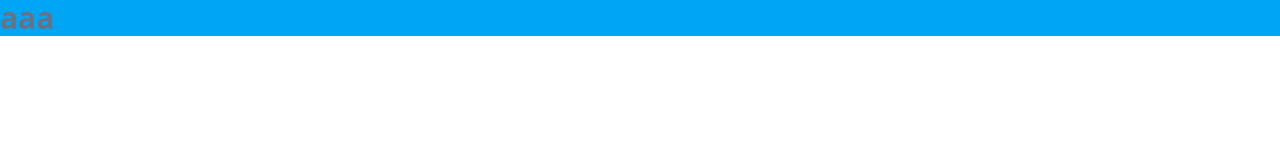
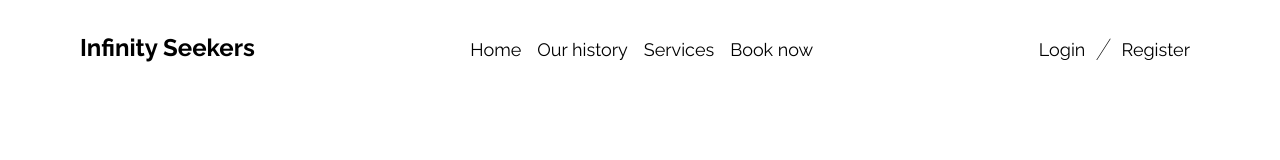
Before and after one commit to ram7567891987/Star-Wars-Website, a website: page index.html in a window 1280 px wide. Drawn offline with Linux system fonts and the light colour scheme.

Commit message:
Fix problems with Tailwind CSS and add header section

```diff
--- a/assets/css/input.css
+++ b/assets/css/input.css
@@ -11,3 +11,7 @@
         margin: 0;
     }
 }
+
+@theme {
+    --font-raleway: "Raleway", sans-serif;
+}
--- a/index.html
+++ b/index.html
@@ -4,11 +4,29 @@
     <meta charset="UTF-8">
     <meta name="viewport" content="width=device-width, initial-scale=1.0">
     <title>Infinity Seekers</title>
-     <link href="./assets/css/output.css" rel="stylesheet">
+    <!-- Fonts -->
+    <link rel="preconnect" href="https://fonts.googleapis.com">
+    <link rel="preconnect" href="https://fonts.gstatic.com" crossorigin>
+    <link href="https://fonts.googleapis.com/css2?family=Raleway:ital,wght@0,100..900;1,100..900&display=swap" rel="stylesheet">
+    <!-- Tailwind CSS -->
+    <link href="./assets/css/output.css" rel="stylesheet">
 </head>
 <body>
-    <header class="min-w-250 min-h-5">
-      <h1 class="text-3xl font-bold text-gray-500 bg-sky-500">aaa</h1>
+  <!-- Header Section -->
+    <header class="font-raleway flex justify-between mx-20 my-8">
+      <h1 class="font-bold text-2xl">Infinity Seekers</h1>
+      <nav class="text-lg flex items-center">
+        <a href="#" class="mx-2" target="_blank">Home</a>
+        <a href="#" class="mx-2" target="_blank">Our history</a>
+        <a href="#" class="mx-2" target="_blank">Services</a>
+        <a href="#" class="mx-2" target="_blank">Book now</a>
+      </nav>
+
+      <div class="flex items-center text-lg">
+        <a class="px-2.5" href="#">Login</a>
+        <span class="font-thin text-3xl">/</span>
+        <a class="px-2.5" href="#">Register</a>
+      </div>
     </header>
 </body>
 </html>
```
Also changed, not shown: assets/css/output.css, package.json (renamed from assets/JSON/package.json), 2 other files.
